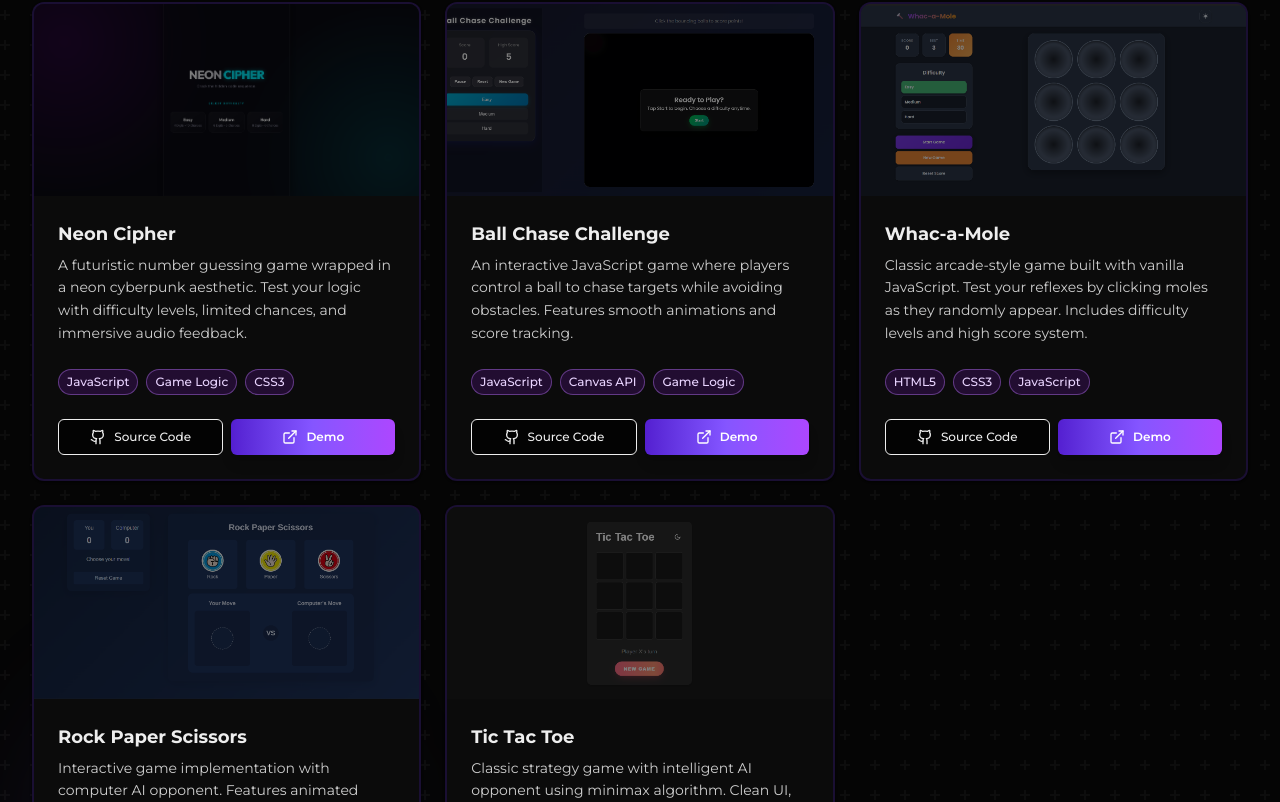
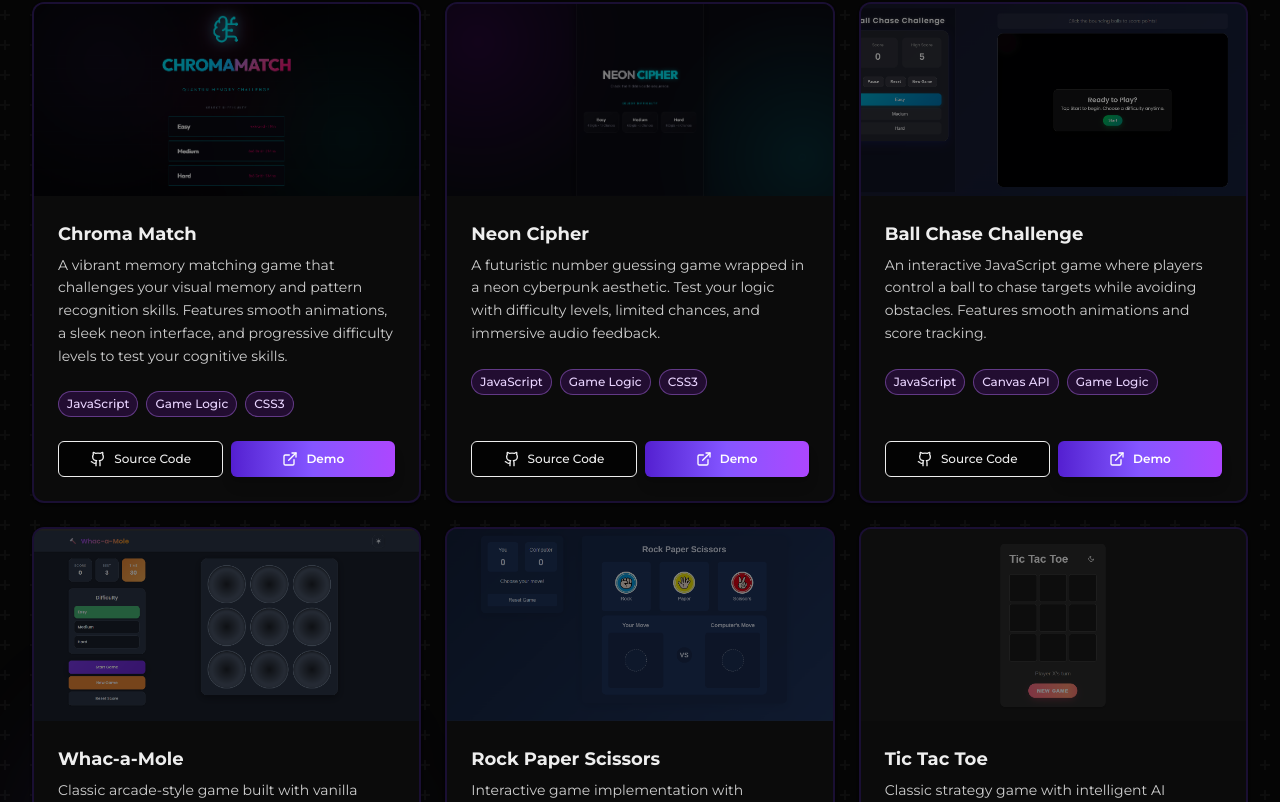
Before and after one commit to jabezsamsondev-prog/my_portfolio_website, a React (Vite) app: page / in a window 1280 px wide. Shown: the part 4426-5228 px from the top of the page. Built offline with nearby package versions, Linux system fonts and the light colour scheme.

Commit message:
added new game project

```diff
--- a/src/components/sections/Work.tsx
+++ b/src/components/sections/Work.tsx
@@ -17,6 +17,7 @@ import lmsMockup from "../../assets/projects/lms_mockup.png";
 import seniorCareCrm from "../../assets/projects/senior_care_crm.png";
 import graniteEcommerce from "../../assets/projects/granite_ecommerce.png";
 import fish2Shark from "../../assets/projects/proj_6.png";
+import ChromaMatch from "../../assets/projects/proj_7.png";
 import neonCipher from "../../assets/projects/proj_5.png";
 import ballChase from "../../assets/projects/proj_1.png";
 import whacAMole from "../../assets/projects/proj_2.png";
@@ -107,6 +108,17 @@ const projects = [
     category: "Frontend",
     order: 50,
     hidden: true,
+  },
+  {
+    title: "Chroma Match",
+    description:
+      "A vibrant memory matching game that challenges your visual memory and pattern recognition skills. Features smooth animations, a sleek neon interface, and progressive difficulty levels to test your cognitive skills.",
+    image: ChromaMatch,
+    tags: ["JavaScript", "Game Logic", "CSS3"],
+    github: "https://github.com/jabezsamsondev-prog/chroma_match",
+    demo: "https://chroma-match-a5339.firebaseapp.com/",
+    category: "Games",
+    order: 48,
   },
   {
     title: "Neon Cipher",
```
Also changed, not shown: src/assets/projects/proj_7.png (added).
